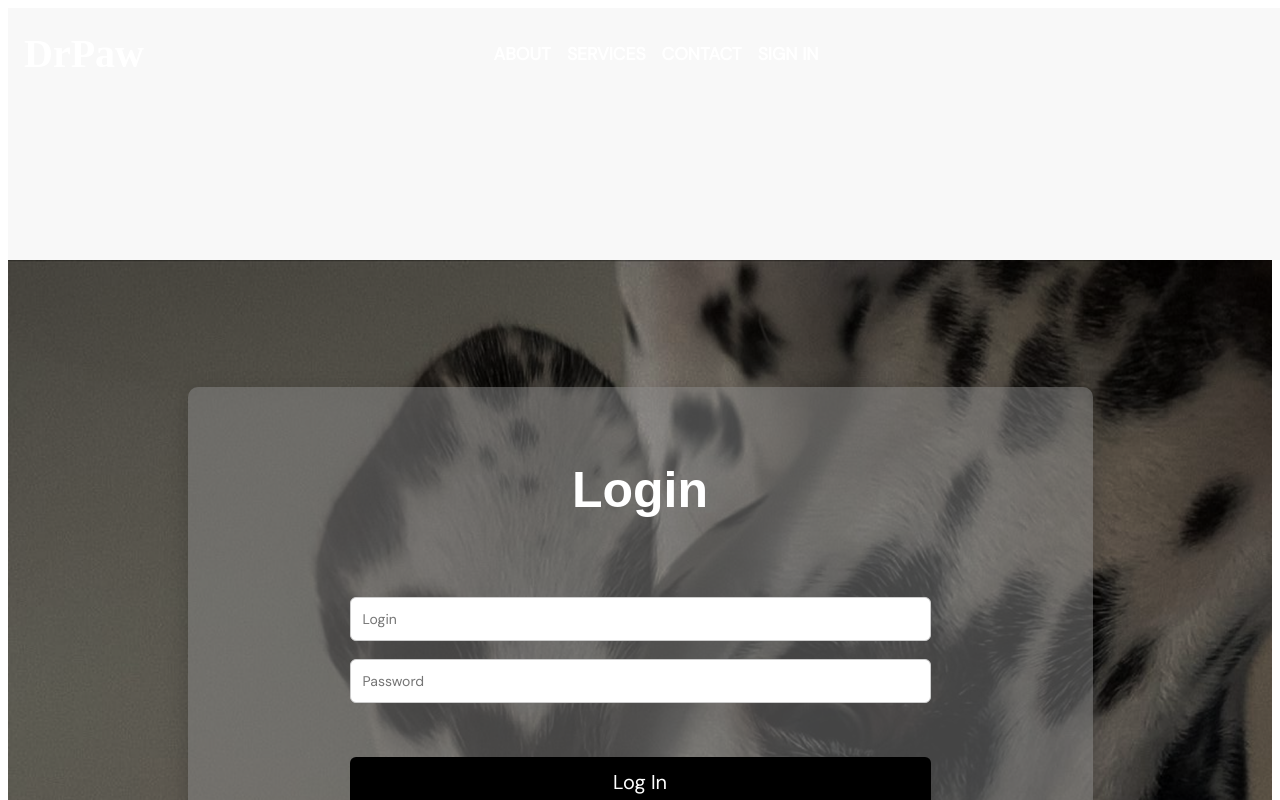
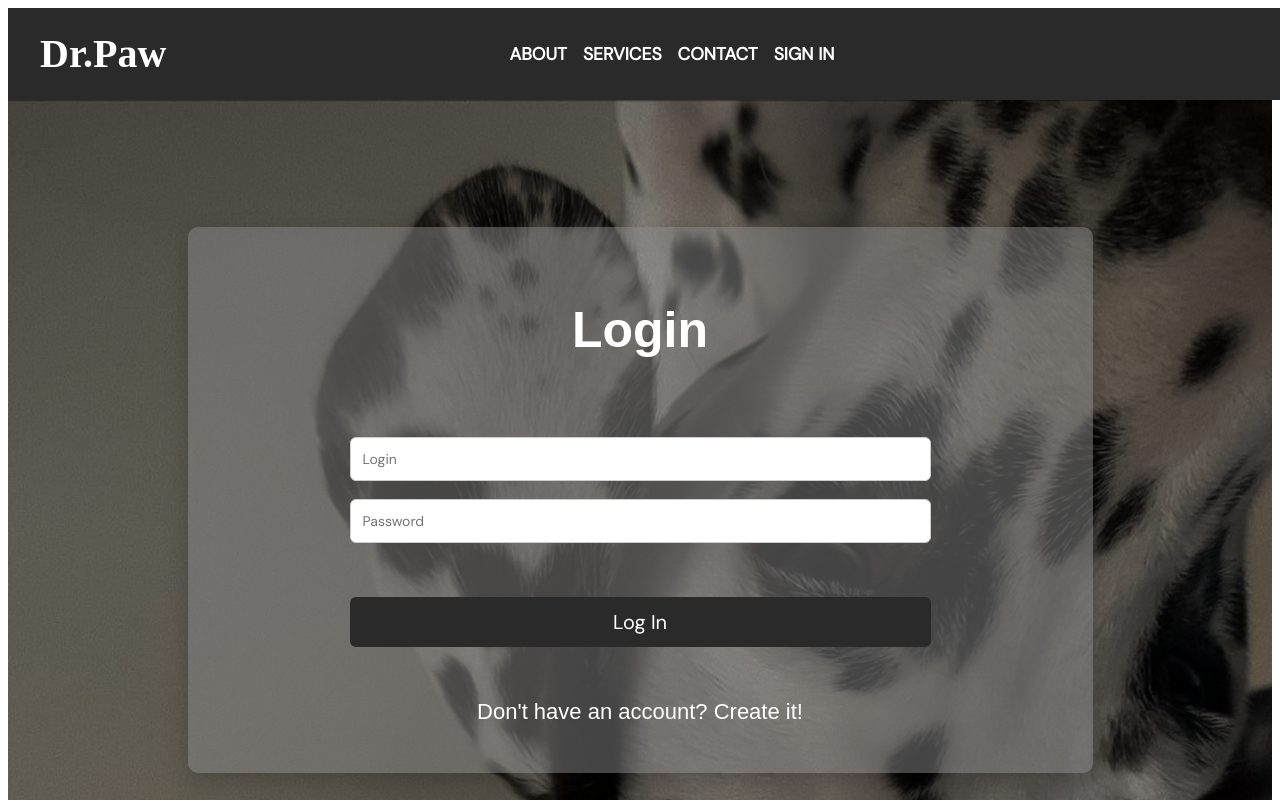
Before and after one commit to Kishouu/VetClinic, a React (Create React App) app: page /signin in a window 1280 px wide. Shown: the top 800 px of the page. Built offline with nearby package versions, Linux system fonts and the light colour scheme; a web font is replaced by a local one.

Commit message:
Login/Register Page Header

```diff
--- a/src/components/Navbar.jsx
+++ b/src/components/Navbar.jsx
@@ -8,6 +8,7 @@ export default function Navbar({ isLoggedIn, onLogout }) {
   const location = useLocation();
   const isContactPage = location.pathname === '/contact';
   const isAboutPage = location.pathname === '/about';
+  const isLoginPage = location.pathname === '/signin';
   const [menuOpen, setMenuOpen] = useState(false);
 
   const contactBgStyle = {
@@ -33,12 +34,24 @@ export default function Navbar({ isLoggedIn, onLogout }) {
     padding: '1rem 2rem',
     position: 'relative',
   };
+  const loginBgStyle = {
+  backgroundColor: '#2A2A2A', // semi-transparent background
+  color: 'transparent',
+  minHeight: '1px',
+  width: '100%',
+  padding: '1rem 2rem',
+  position: 'relative',
+};
+
 
   const navbarBgStyle = isContactPage
-    ? contactBgStyle
-    : isAboutPage
-    ? aboutBgStyle
-    : {};
+  ? contactBgStyle
+  : isAboutPage
+  ? aboutBgStyle
+  : isLoginPage
+  ? loginBgStyle
+  : {};
+
 
   const toggleMenu = () => setMenuOpen((prev) => !prev);
   const closeMenu = () => setMenuOpen(false);
@@ -55,7 +68,7 @@ export default function Navbar({ isLoggedIn, onLogout }) {
       <div className="navbar-top">
         <div className="navbar-logo-position">
           <Link to="/" className="navbar-title" onClick={closeMenu}>
-            DrPaw
+            Dr.Paw
           </Link>
         </div>
 
--- a/src/components/UI/LoginForm.css
+++ b/src/components/UI/LoginForm.css
@@ -40,7 +40,7 @@
 }
 
 .login-button {
-  background-color: #000000;
+  background-color: #2A2A2A;
   color: white;
   padding: 12px;
   font-size: 20px;
@@ -57,5 +57,5 @@
 }
 
 .login-button:hover {
-  background-color: #494949;
+  background-color: #000000;
 }
--- a/src/components/UI/RegisterForm.css
+++ b/src/components/UI/RegisterForm.css
@@ -47,7 +47,7 @@
 }
 
 .register-button {
-  background-color: #000000;
+  background-color: #2A2A2A;
   color: white;
   padding: 12px;
   font-size: 20px;
@@ -64,5 +64,5 @@
 }
 
 .register-button:hover {
-  background-color: #494949;
+  background-color: #000000;
 }
```
